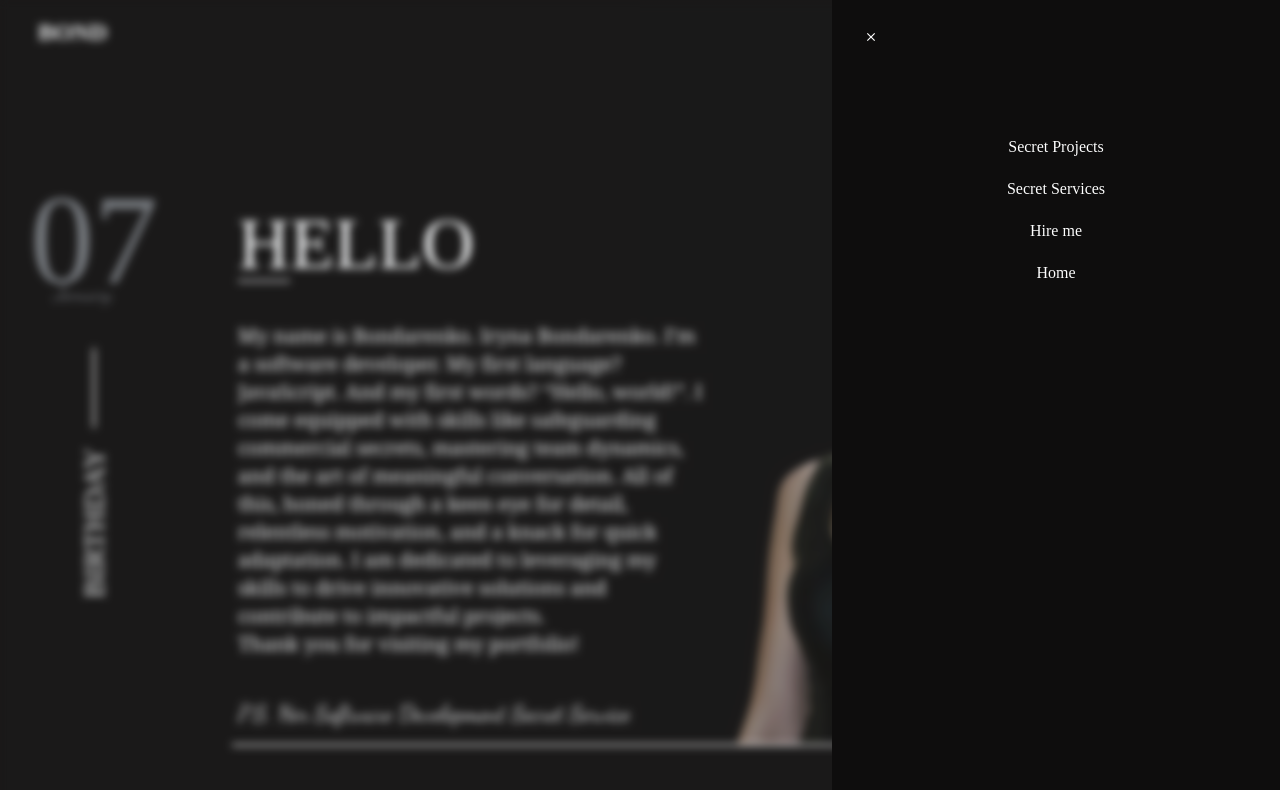
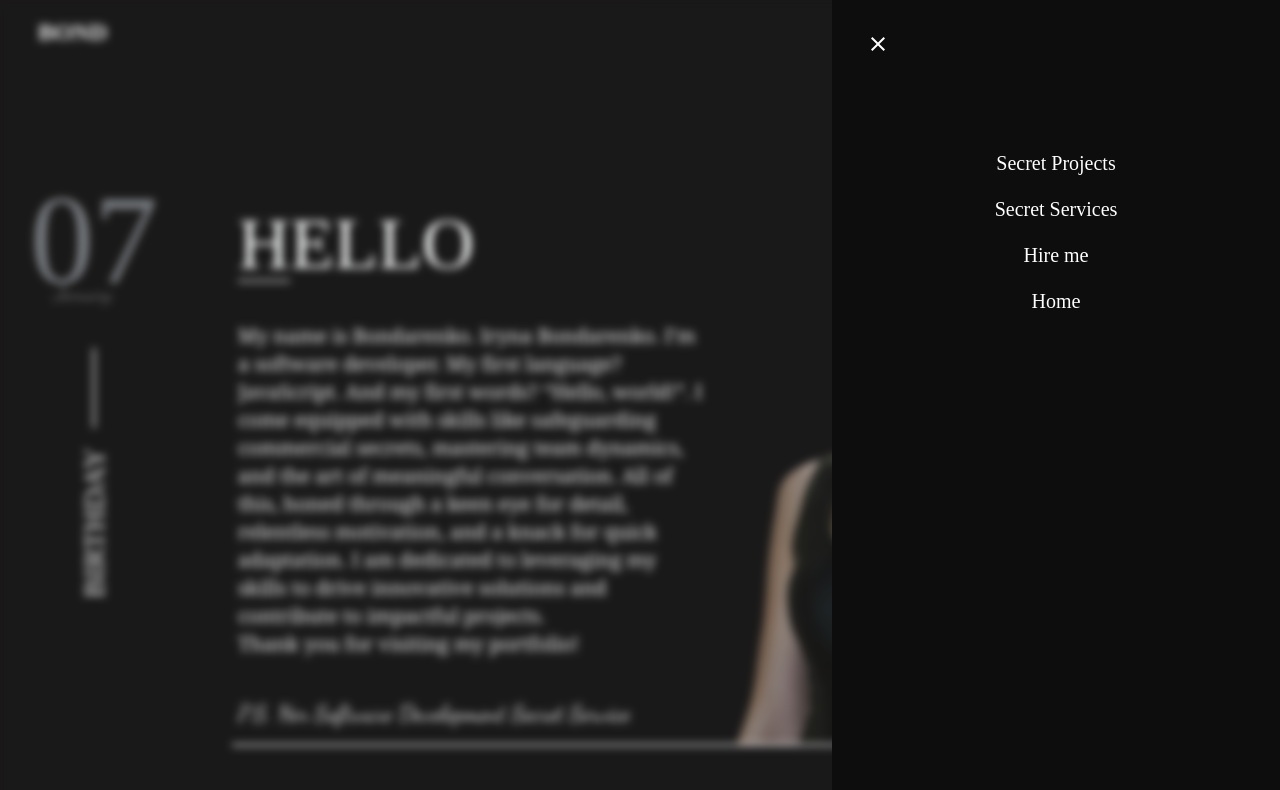
Before and after one commit to IrynaBondarenko7/portfolio, a Next.js app: page / in a window 1280 px wide. Both pictures are taken after a click on the button "open menu". Shown: the top 790 px of the page. Built offline with nearby package versions, Linux system fonts and the light colour scheme; a web font is replaced by a local one.

Commit message:
updated burger menu links

```diff
--- a/components/BurgerMenu.tsx
+++ b/components/BurgerMenu.tsx
@@ -44,15 +44,15 @@ export const BurgerMenu = () => {
               >
                 <Button
                   aria-label="close menu"
-                  className=" ml-auto mb-20 py-1.5 text-sm/6 font-semibold text-white focus:shadow-sm hover:shadow-sm inline-block focus:shadow-white hover:shadow-white rounded-lg px-2 transition-all duration-300"
+                  className="ml-auto mb-20 py-1.5 px-2 xl:py-2 xl:px-2.5 text-sm/6 xl:text-base font-semibold text-white focus:shadow-sm hover:shadow-sm inline-block focus:shadow-white hover:shadow-white rounded-lg  transition-all duration-300"
                   onClick={closeMenu}
                 >
-                  <MdClose />
+                  <MdClose className="xl:w-6 xl:h-6" />
                 </Button>
                 <div className="flex flex-col justify-center items-center gap-5">
                   <ul className="flex flex-col gap-2 font-bona-nova items-center">
                     {data.links.map((link) => (
-                      <li className="burger-item" key={link.name}>
+                      <li className="burger-item xl:text-xl" key={link.name}>
                         <Link href={link.path} onClick={closeMenu}>
                           {link.name}
                         </Link>
```
